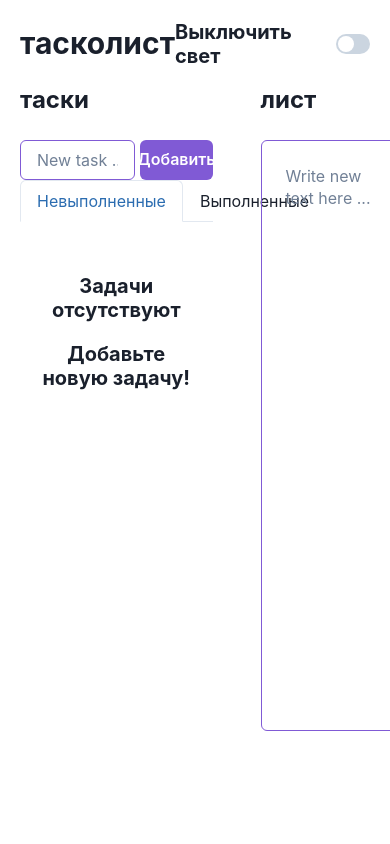
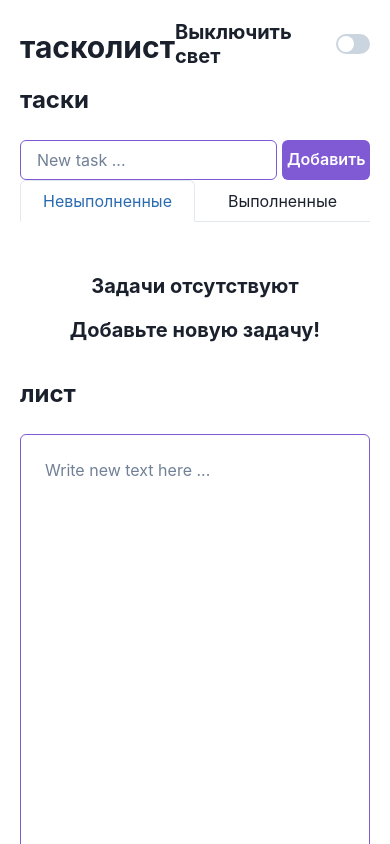
Before and after one commit to gorbatkoff/Vite_Chakra-UI_To_Do-List, a React (Vite) app: page / in a window 390 px wide. Shown: the top 844 px of the page. Built offline with nearby package versions, Linux system fonts and the light colour scheme.

Commit message:
Add media queries

```diff
--- a/src/widgets/Content/Content.module.scss
+++ b/src/widgets/Content/Content.module.scss
@@ -8,3 +8,13 @@
     margin-bottom: 1em;
   }
 }
+
+@media (max-width: 568px) {
+  .Content {
+    display: block;
+  }
+
+  .tabList{
+    margin-top: 1em;
+  }
+}
--- a/src/widgets/Header/ui/Header.module.scss
+++ b/src/widgets/Header/ui/Header.module.scss
@@ -1,5 +1,11 @@
-.Header{
+.Header {
   display: flex;
-  justify-content:space-between;
+  justify-content: space-between;
   align-items: center;
 }
+
+@media (max-width: 568px) {
+  .Header {
+    align-items: end;
+  }
+}
```
